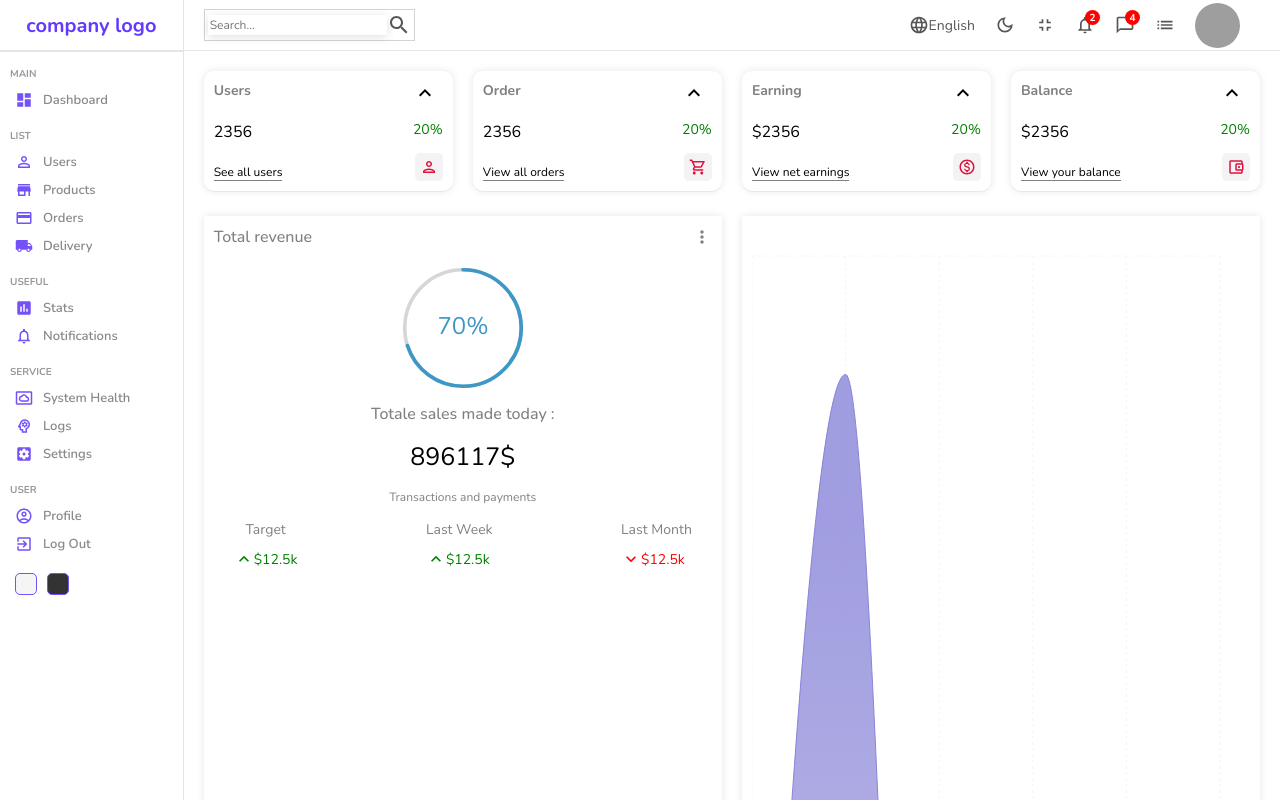
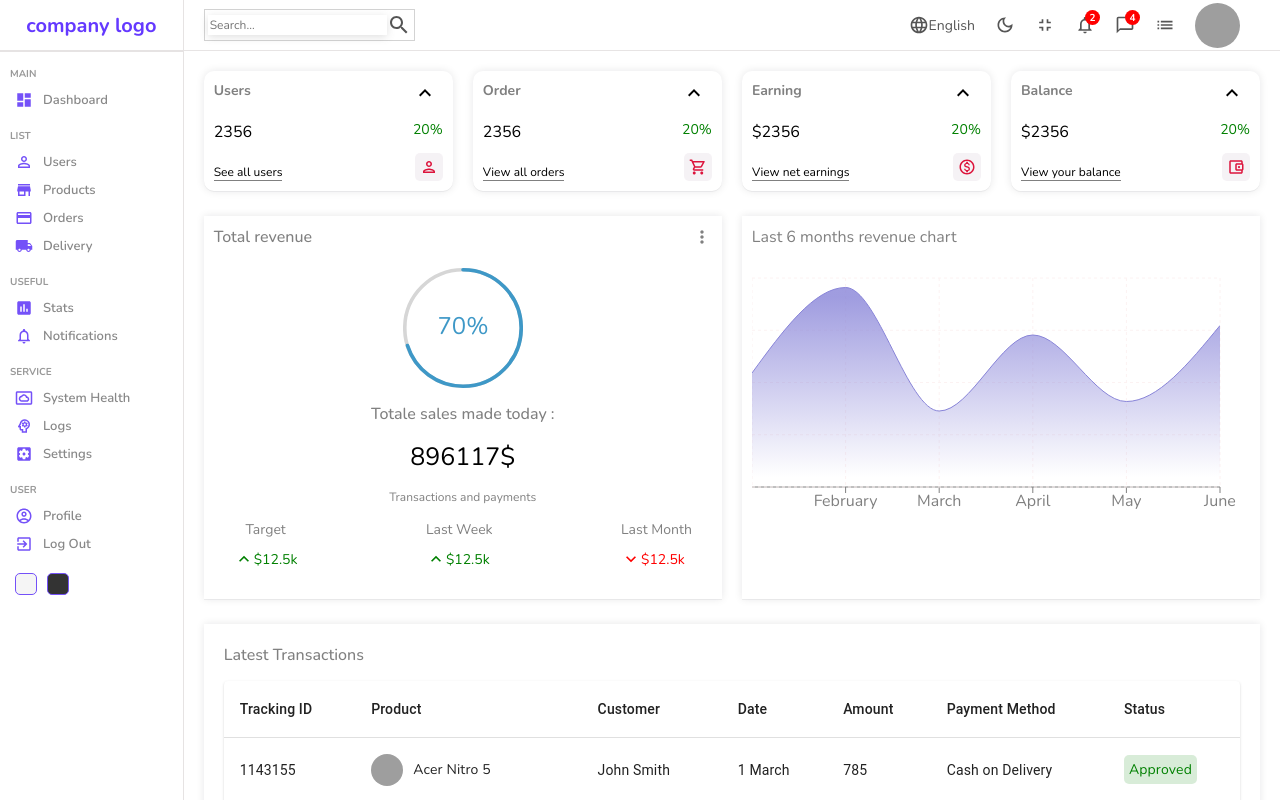
Before and after one commit to Fedi-jou/Admin_dashboard_reactjs, a React (Create React App) app: page / in a window 1280 px wide. Shown: the top 800 px of the page. Built offline with nearby package versions, Linux system fonts and the light colour scheme; grey boxes are pictures that could not be loaded.

Commit message:
props add to chart component call

```diff
--- a/src/pages/home/Home.jsx
+++ b/src/pages/home/Home.jsx
@@ -20,7 +20,7 @@ export const Home = () => {
       </div>
       <div className="charts">
         <Featured/>
-        <Chart/>
+        <Chart aspect={2/1} title="Last 6 months revenue chart"/>
       </div>
       <div className='listContainer'>
         <div className="listTitle">Latest Transactions</div>
```
